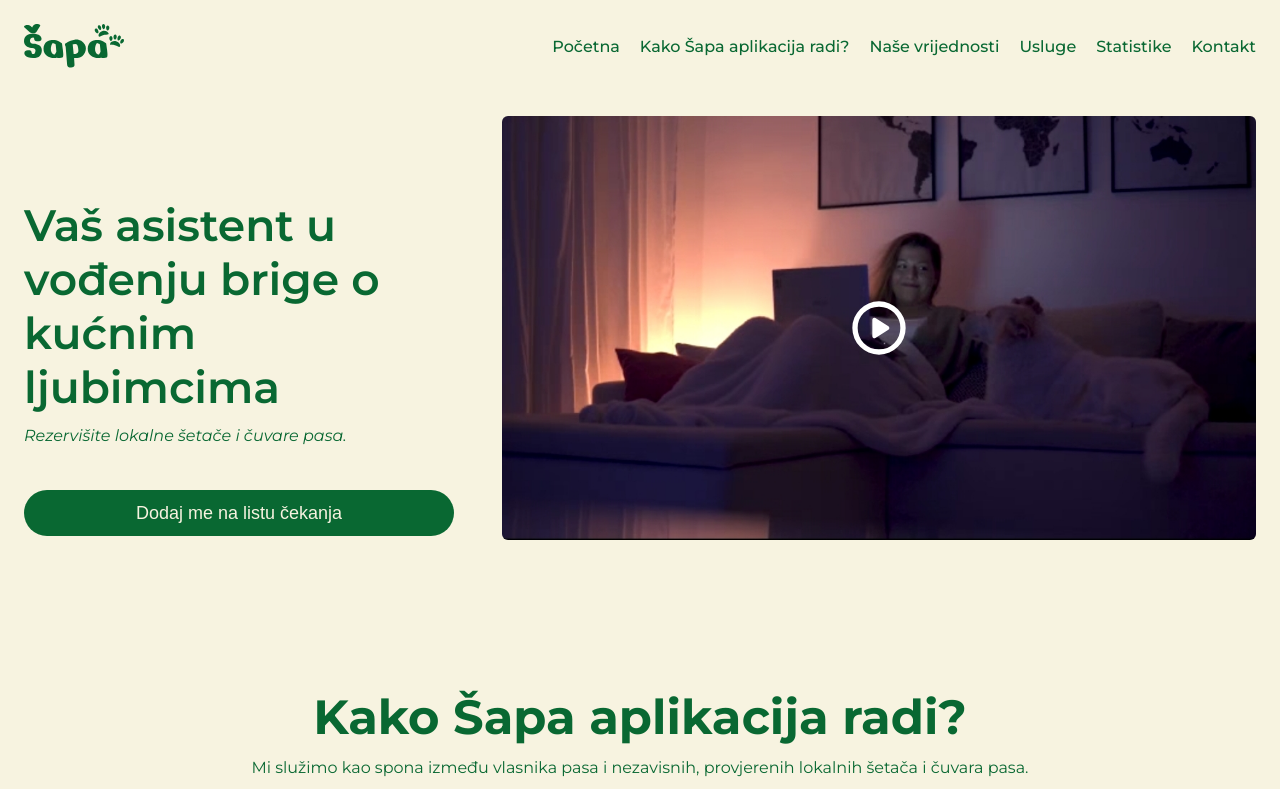
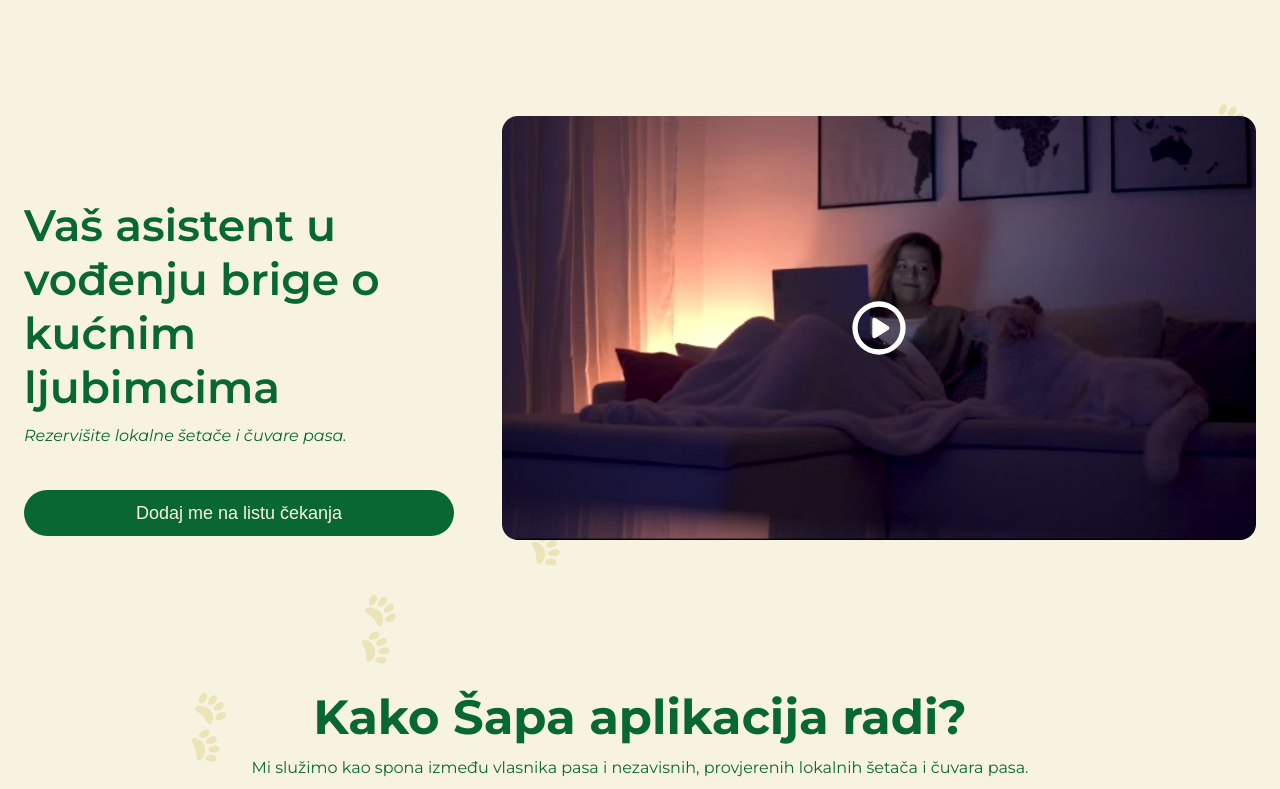
Before and after one commit to SlavenDj/test124, a React (Vite) app: page / in a window 1280 px wide. Shown: the top 789 px of the page. Built offline with nearby package versions, Linux system fonts and the light colour scheme.

Commit message:
fix[background]: pattern smart header

```diff
--- a/src/App.css
+++ b/src/App.css
@@ -40,6 +40,7 @@
 .show-menu {
 	transform: translateX(0);
 	z-index: 1;
+	position: fixed;
 }
 
 #hero {
@@ -77,7 +78,7 @@
 	position: relative;
 	width: 100%;
 	aspect-ratio: 16/9;
-	border-radius: 6px;
+	border-radius: 16px;
 	background-size: cover;
 	overflow: hidden;
 	cursor: pointer;
@@ -181,6 +182,7 @@ footer a {
 .video {
 	position: absolute;
 	inset: 0;
+	z-index: 2;
 	align-items: center;
 	justify-content: center;
 	background-color: rgba(0, 0, 0, 0.75);
--- a/src/Header.tsx
+++ b/src/Header.tsx
@@ -5,17 +5,17 @@ import logo from './assets/logo.svg';
 export function Header() {
 	const [isMenuShowen, setIsMenuShowen] = useState(false);
 	const [scrollPosition, setScrollPosition] = useState(0);
+	const [showHeader, setShowHeader] = useState(true);
 	function toggleMenu() {
 		setIsMenuShowen(!isMenuShowen);
 	}
 	function scroll() {
-		// if (scrollPosition < window.scrollY) hideHeader();
-		// if (scrollPosition > window.scrollY) showHeader();
+		setShowHeader(scrollPosition > window.scrollY);
 		setScrollPosition(window.scrollY);
 	}
 	window.addEventListener('scroll', scroll);
 	return (
-		<header>
+		<header className={`${!showHeader && 'header-hide'}`}>
 			<a href='/'>
 				{/* <img src={logo} alt='' id='logotip' /> */}
 				<div id='logotip'>
--- a/src/index.css
+++ b/src/index.css
@@ -14,8 +14,11 @@ body {
 	font-family: 'Montserrat';
 	background: var(--white);
 	max-width: 100vw;
-	overflow-x: hidden;
+	/* overflow-x: hidden; */
 	scroll-behavior: smooth;
+}
+body {
+	background-image: url('./assets//pattern.svg');
 }
 body:has(.video),
 html:has(.video)
@@ -36,11 +39,24 @@ header {
 }
 header {
 	/* position: fixed; */
+	position: sticky;
+	max-width: 100vw;
+	transition: 0.3s;
+	overflow: hidden;
+	top: 0;
+	background-color: var(--white);
 	flex-direction: row;
 	justify-content: space-between;
 	align-items: center;
 	padding: 24px;
+	z-index: 1;
 }
+.header-hide {
+	transform: translateY(-100%);
+}
+/* header:has(.show-menu) {
+	position: static;
+} */
 iframe {
 	border-radius: 6px;
 	width: 100%;
```
Also changed, not shown: src/assets/pattern.svg (added).
